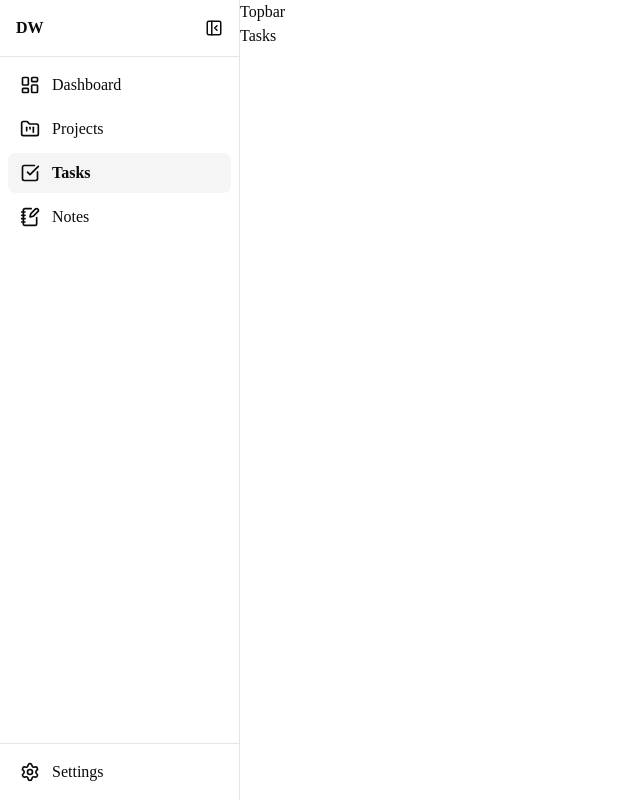
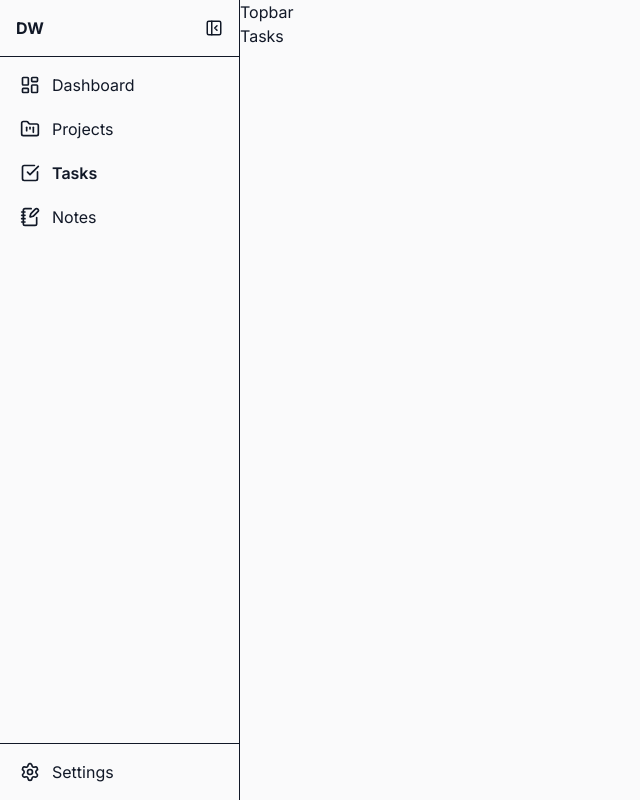
Before and after one commit to adeysh/developer-workspace, a Next.js app: page /tasks in a window 1280 px wide. Shown: the whole page, without its empty margins (0-640 px from the left). Built offline with nearby package versions, Linux system fonts and the light colour scheme.

Commit message:
style: add design tokens for the app

```diff
--- a/src/app/globals.css
+++ b/src/app/globals.css
@@ -2,129 +2,110 @@
 @import "tw-animate-css";
 @import "shadcn/tailwind.css";
 
-@custom-variant dark (&:is(.dark *));
+:root {
+  /* TYPOGRAPHY */
 
-@theme inline {
-  --color-background: var(--background);
-  --color-foreground: var(--foreground);
-  --font-sans: var(--font-sans);
-  --font-mono: var(--font-geist-mono);
-  --font-heading: var(--font-sans);
-  --color-sidebar-ring: var(--sidebar-ring);
-  --color-sidebar-border: var(--sidebar-border);
-  --color-sidebar-accent-foreground: var(--sidebar-accent-foreground);
-  --color-sidebar-accent: var(--sidebar-accent);
-  --color-sidebar-primary-foreground: var(--sidebar-primary-foreground);
-  --color-sidebar-primary: var(--sidebar-primary);
-  --color-sidebar-foreground: var(--sidebar-foreground);
-  --color-sidebar: var(--sidebar);
-  --color-chart-5: var(--chart-5);
-  --color-chart-4: var(--chart-4);
-  --color-chart-3: var(--chart-3);
-  --color-chart-2: var(--chart-2);
-  --color-chart-1: var(--chart-1);
-  --color-ring: var(--ring);
-  --color-input: var(--input);
-  --color-border: var(--border);
-  --color-destructive: var(--destructive);
-  --color-accent-foreground: var(--accent-foreground);
-  --color-accent: var(--accent);
-  --color-muted-foreground: var(--muted-foreground);
-  --color-muted: var(--muted);
-  --color-secondary-foreground: var(--secondary-foreground);
-  --color-secondary: var(--secondary);
-  --color-primary-foreground: var(--primary-foreground);
-  --color-primary: var(--primary);
-  --color-popover-foreground: var(--popover-foreground);
-  --color-popover: var(--popover);
-  --color-card-foreground: var(--card-foreground);
-  --color-card: var(--card);
-  --radius-sm: calc(var(--radius) * 0.6);
-  --radius-md: calc(var(--radius) * 0.8);
-  --radius-lg: var(--radius);
-  --radius-xl: calc(var(--radius) * 1.4);
-  --radius-2xl: calc(var(--radius) * 1.8);
-  --radius-3xl: calc(var(--radius) * 2.2);
-  --radius-4xl: calc(var(--radius) * 2.6);
-}
+  --font-family-base: "Inter", sans-serif;
 
-:root {
-  --background: oklch(1 0 0);
-  --foreground: oklch(0.145 0 0);
-  --card: oklch(1 0 0);
-  --card-foreground: oklch(0.145 0 0);
-  --popover: oklch(1 0 0);
-  --popover-foreground: oklch(0.145 0 0);
-  --primary: oklch(0.205 0 0);
-  --primary-foreground: oklch(0.985 0 0);
-  --secondary: oklch(0.97 0 0);
-  --secondary-foreground: oklch(0.205 0 0);
-  --muted: oklch(0.97 0 0);
-  --muted-foreground: oklch(0.556 0 0);
-  --accent: oklch(0.97 0 0);
-  --accent-foreground: oklch(0.205 0 0);
-  --destructive: oklch(0.577 0.245 27.325);
-  --border: oklch(0.922 0 0);
-  --input: oklch(0.922 0 0);
-  --ring: oklch(0.708 0 0);
-  --chart-1: oklch(0.87 0 0);
-  --chart-2: oklch(0.556 0 0);
-  --chart-3: oklch(0.439 0 0);
-  --chart-4: oklch(0.371 0 0);
-  --chart-5: oklch(0.269 0 0);
-  --radius: 0.625rem;
-  --sidebar: oklch(0.985 0 0);
-  --sidebar-foreground: oklch(0.145 0 0);
-  --sidebar-primary: oklch(0.205 0 0);
-  --sidebar-primary-foreground: oklch(0.985 0 0);
-  --sidebar-accent: oklch(0.97 0 0);
-  --sidebar-accent-foreground: oklch(0.205 0 0);
-  --sidebar-border: oklch(0.922 0 0);
-  --sidebar-ring: oklch(0.708 0 0);
-}
+  /* Font Sizes */
+  --fs-display: 3rem; /* 48px */
+  --fs-h1: 2.25rem; /* 36px */
+  --fs-h2: 1.875rem; /* 30px */
+  --fs-h3: 1.5rem; /* 24px */
+  --fs-h4: 1.25rem; /* 20px */
+  --fs-body-lg: 1.125rem; /* 18px */
+  --fs-body: 1rem; /* 16px */
+  --fs-small: 0.875rem; /* 14px */
+  --fs-caption: 0.75rem; /* 12px */
 
-.dark {
-  --background: oklch(0.145 0 0);
-  --foreground: oklch(0.985 0 0);
-  --card: oklch(0.205 0 0);
-  --card-foreground: oklch(0.985 0 0);
-  --popover: oklch(0.205 0 0);
-  --popover-foreground: oklch(0.985 0 0);
-  --primary: oklch(0.922 0 0);
-  --primary-foreground: oklch(0.205 0 0);
-  --secondary: oklch(0.269 0 0);
-  --secondary-foreground: oklch(0.985 0 0);
-  --muted: oklch(0.269 0 0);
-  --muted-foreground: oklch(0.708 0 0);
-  --accent: oklch(0.269 0 0);
-  --accent-foreground: oklch(0.985 0 0);
-  --destructive: oklch(0.704 0.191 22.216);
-  --border: oklch(1 0 0 / 10%);
-  --input: oklch(1 0 0 / 15%);
-  --ring: oklch(0.556 0 0);
-  --chart-1: oklch(0.87 0 0);
-  --chart-2: oklch(0.556 0 0);
-  --chart-3: oklch(0.439 0 0);
-  --chart-4: oklch(0.371 0 0);
-  --chart-5: oklch(0.269 0 0);
-  --sidebar: oklch(0.205 0 0);
-  --sidebar-foreground: oklch(0.985 0 0);
-  --sidebar-primary: oklch(0.488 0.243 264.376);
-  --sidebar-primary-foreground: oklch(0.985 0 0);
-  --sidebar-accent: oklch(0.269 0 0);
-  --sidebar-accent-foreground: oklch(0.985 0 0);
-  --sidebar-border: oklch(1 0 0 / 10%);
-  --sidebar-ring: oklch(0.556 0 0);
+  /* Font Weights */
+  --fw-regular: 400;
+  --fw-medium: 500;
+  --fw-semibold: 600;
+  --fw-bold: 700;
+
+  /* Line Heights */
+  --lh-tight: 1.2;
+  --lh-normal: 1.5;
+  --lh-relaxed: 1.75;
+
+  /* COLORS */
+
+  --color-primary: #5b5ceb;
+
+  --color-background: #fafafb;
+  --color-surface: #ffffff;
+  --color-border: #e7e8ec;
+
+  --color-text-primary: #111827;
+  --color-text-secondary: #6b7280;
+
+  --color-success: #22c55e;
+  --color-warning: #f59e0b;
+  --color-danger: #ef4444;
+  --color-info: #3b82f6;
+
+  /* SPACING */
+
+  --space-xs: 0.25rem; /* 4px */
+  --space-sm: 0.5rem; /* 8px */
+  --space-md: 1rem; /* 16px */
+  --space-lg: 1.5rem; /* 24px */
+  --space-xl: 2rem; /* 32px */
+  --space-2xl: 3rem; /* 48px */
+  --space-3xl: 4rem; /* 64px */
+  --space-4xl: 6rem; /* 96px */
+
+  /* BORDER RADIUS */
+
+  --radius-none: 0;
+  --radius-sm: 6px;
+  --radius-md: 8px;
+  --radius-lg: 12px;
+  --radius-xl: 16px;
+  --radius-full: 9999px;
+
+  /* SHADOWS */
+
+  --shadow-none: none;
+
+  --shadow-sm: 0 1px 2px rgba(0, 0, 0, 0.05);
+
+  --shadow-md: 0 4px 12px rgba(0, 0, 0, 0.08);
+
+  --shadow-lg: 0 12px 32px rgba(0, 0, 0, 0.12);
+
+  /* TRANSITIONS */
+
+  --transition-fast: 150ms ease;
+  --transition-base: 250ms ease;
+  --transition-slow: 350ms ease;
+
+  /* LAYOUT */
+
+  --topbar-height: 64px;
+
+  --sidebar-width: 280px;
+  --sidebar-collapsed-width: 80px;
+
+  --content-max-width: 1600px;
+
+  /* Z-INDEX */
+
+  --z-dropdown: 1000;
+  --z-sticky: 1100;
+  --z-drawer: 1200;
+  --z-modal: 1300;
+  --z-toast: 1400;
 }
 
 @layer base {
-  * {
-    @apply border-border outline-ring/50;
+  html {
+    font-family: var(--font-family-base);
   }
+
   body {
-    @apply bg-background text-foreground;
-  }
-  html {
-    @apply font-sans;
+    background-color: var(--color-background);
+    color: var(--color-text-primary);
   }
 }
--- a/src/app/layout.tsx
+++ b/src/app/layout.tsx
@@ -1,23 +1,19 @@
 import type { Metadata } from "next";
-import { Geist, Geist_Mono } from "next/font/google";
+import { Inter } from "next/font/google";
 import "./globals.css";
 import { QueryProvider } from "@/providers/query-provider";
 import { ThemeProvider } from "@/providers/theme-provider";
 import { SidebarProvider } from "@/providers/sidebar-provider";
 
-const geistSans = Geist({
-  variable: "--font-geist-sans",
+const inter = Inter({
+  variable: "--font-family-base",
   subsets: ["latin"],
-});
-
-const geistMono = Geist_Mono({
-  variable: "--font-geist-mono",
-  subsets: ["latin"],
+  display: "swap",
 });
 
 export const metadata: Metadata = {
-  title: "Create Next App",
-  description: "Generated by create next app",
+  title: "Developer Workspace App",
+  description: "Organize your day-to-day life as a developer",
 };
 
 export default function RootLayout({
@@ -28,7 +24,7 @@ export default function RootLayout({
   return (
     <html
       lang="en"
-      className={`${geistSans.variable} ${geistMono.variable} h-full antialiased`}
+      className={`${inter.variable} h-full antialiased`}
       suppressHydrationWarning
     >
       <body className="flex min-h-full flex-col">
```
